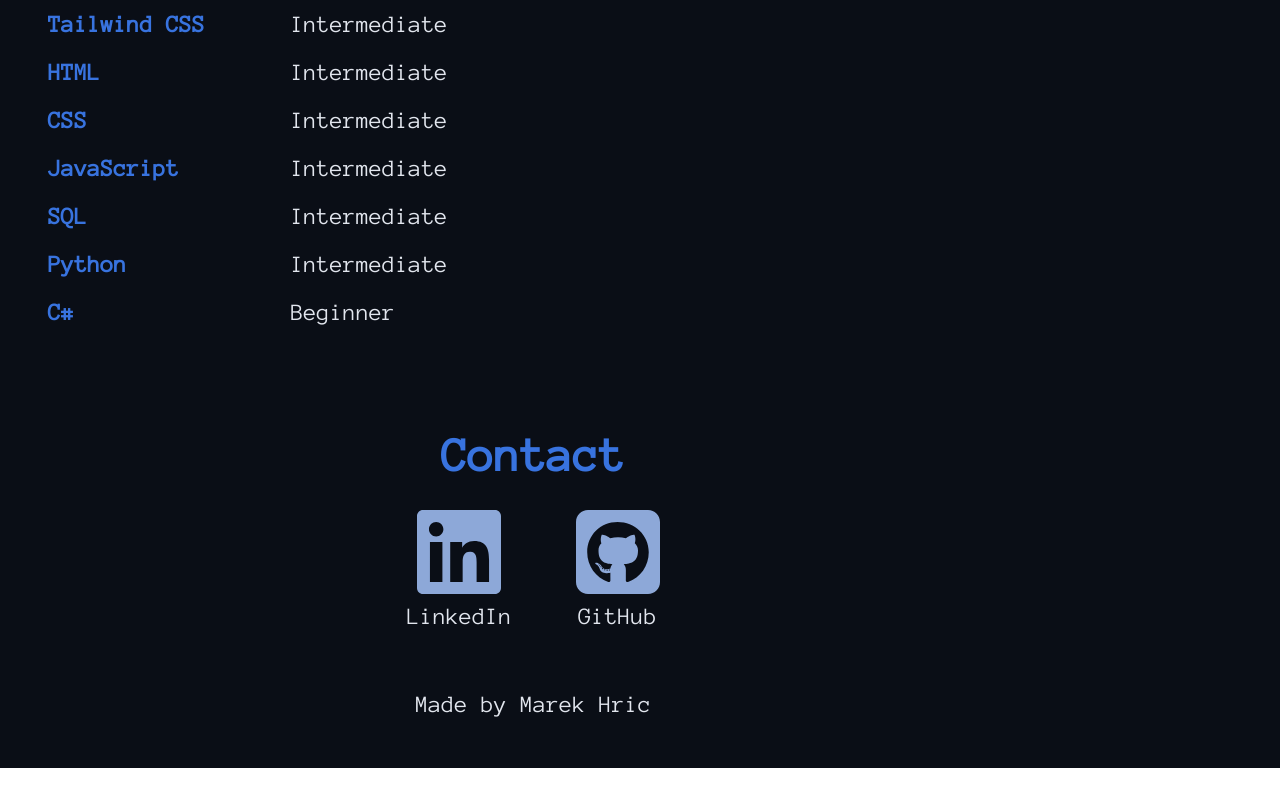
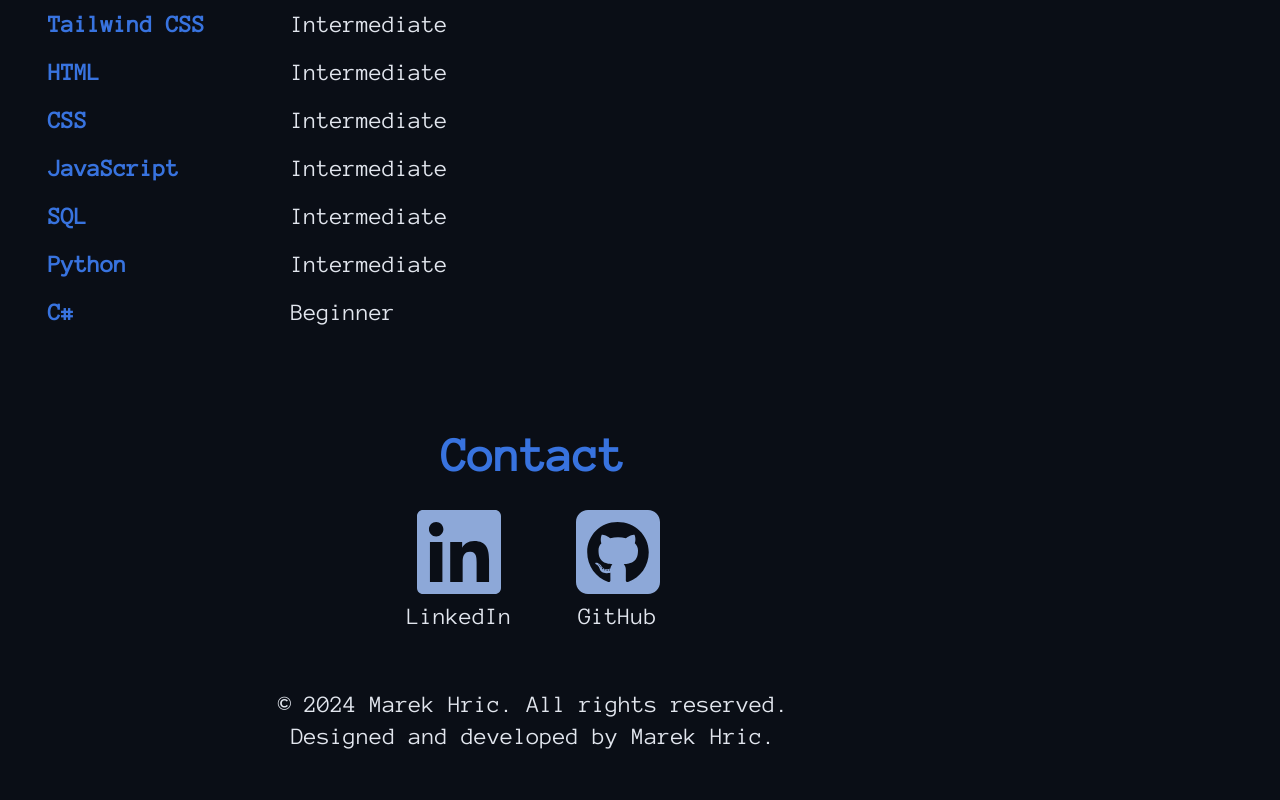
Before and after one commit to Marek324/Personal-page, a React (Vite) app: page / in a window 1280 px wide. Shown: the part 1904-2704 px from the top of the page. Before the commit the page ends 2672 px from the top, so only its background shows below. Built offline with nearby package versions, Linux system fonts and the light colour scheme.

Commit message:
Updated Footer

```diff
--- a/public/locales/en/translation.json
+++ b/public/locales/en/translation.json
@@ -82,5 +82,8 @@
         ]
     },
     "contact": "Contact",
-    "footer": "Made by Marek Hric"
+    "footer": {
+        "line1": "All rights reserved.",
+        "line2": "Designed and developed by Marek Hric."
+    }
 }
--- a/public/locales/sk/translation.json
+++ b/public/locales/sk/translation.json
@@ -82,5 +82,8 @@
         ]
     },
     "contact": "Kontakt",
-    "footer": "Vytvoril Marek Hric"
+    "footer": {
+        "line1": "Všetky práva vyhradené.",
+        "line2": "Dizajn a kód Marek Hric."
+    }
 }
--- a/src/components/sections/Footer.tsx
+++ b/src/components/sections/Footer.tsx
@@ -2,9 +2,13 @@ import { useTranslation } from "react-i18next";
 
 function Footer() {
     const { t } = useTranslation();
+
     return (
         <footer>
-            <p className="text-center">{t("footer")}</p>
+            <p className="text-center">
+                &copy; 2024 Marek Hric. {t("footer.line1")}
+            </p>
+            <p className="text-center">{t("footer.line2")}</p>
         </footer>
     );
 }
```
